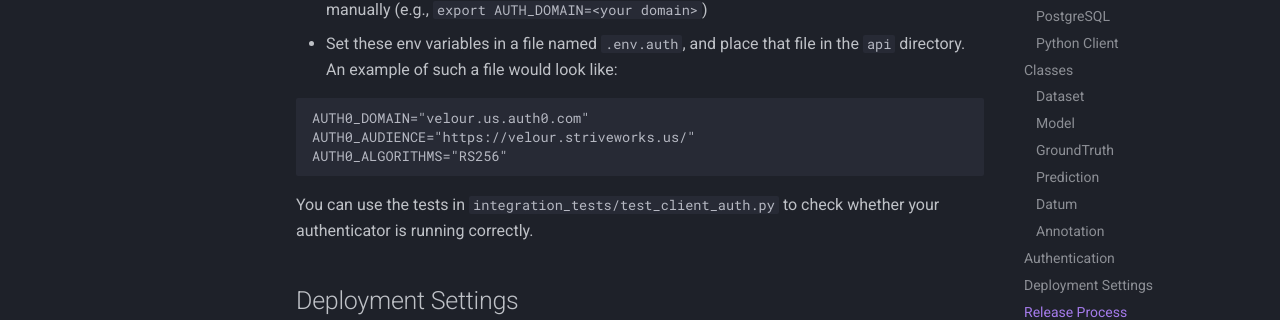
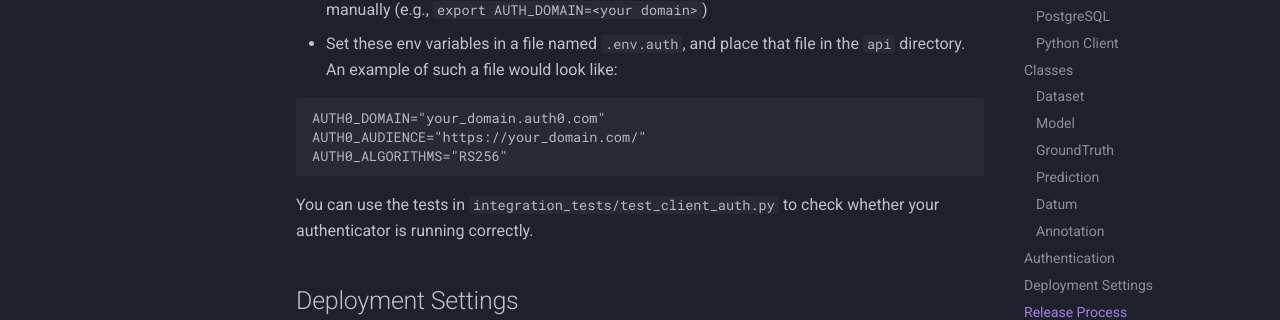
Before and after one commit to Striveworks/valor, an MkDocs documentation site: the page built from docs/technical_concepts.md, in a window 1280 px wide and 900 px high, scrolled down 3948 px. Shown: the part 227-547 px from the top of the window. Built offline with MkDocs 1.6.1 and Material for MkDocs 9.7.7, drawn with Linux system fonts in a browser that asks for light colours; comment, search, counter and statistics services are not loaded.

Commit message:
remove example

````diff
--- a/docs/technical_concepts.md
+++ b/docs/technical_concepts.md
@@ -117,8 +117,8 @@ The API can be run without authentication (by default), or with authentication p
 - Set these env variables in a file named `.env.auth`, and place that file in the `api` directory. An example of such a file would look like:
 
 ```
-AUTH0_DOMAIN="velour.us.auth0.com"
-AUTH0_AUDIENCE="https://velour.striveworks.us/"
+AUTH0_DOMAIN="your_domain.auth0.com"
+AUTH0_AUDIENCE="https://your_domain.com/"
 AUTH0_ALGORITHMS="RS256"
 ```
 
````
